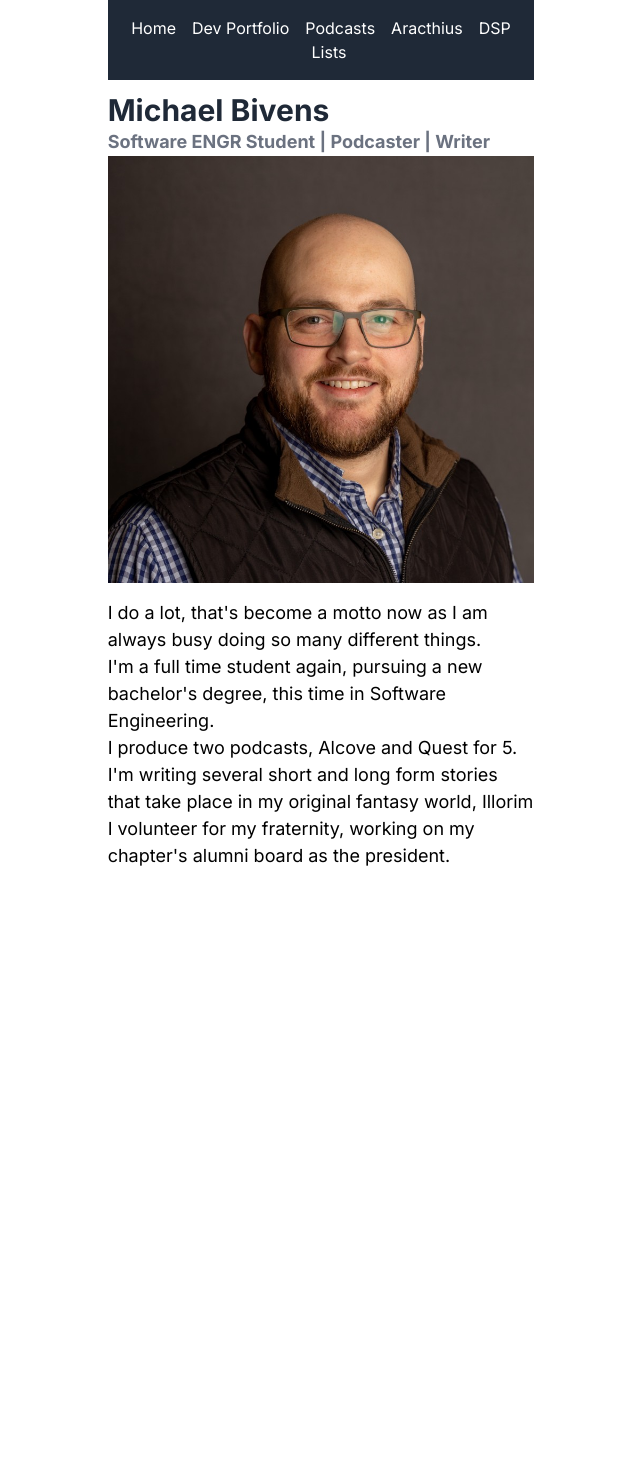
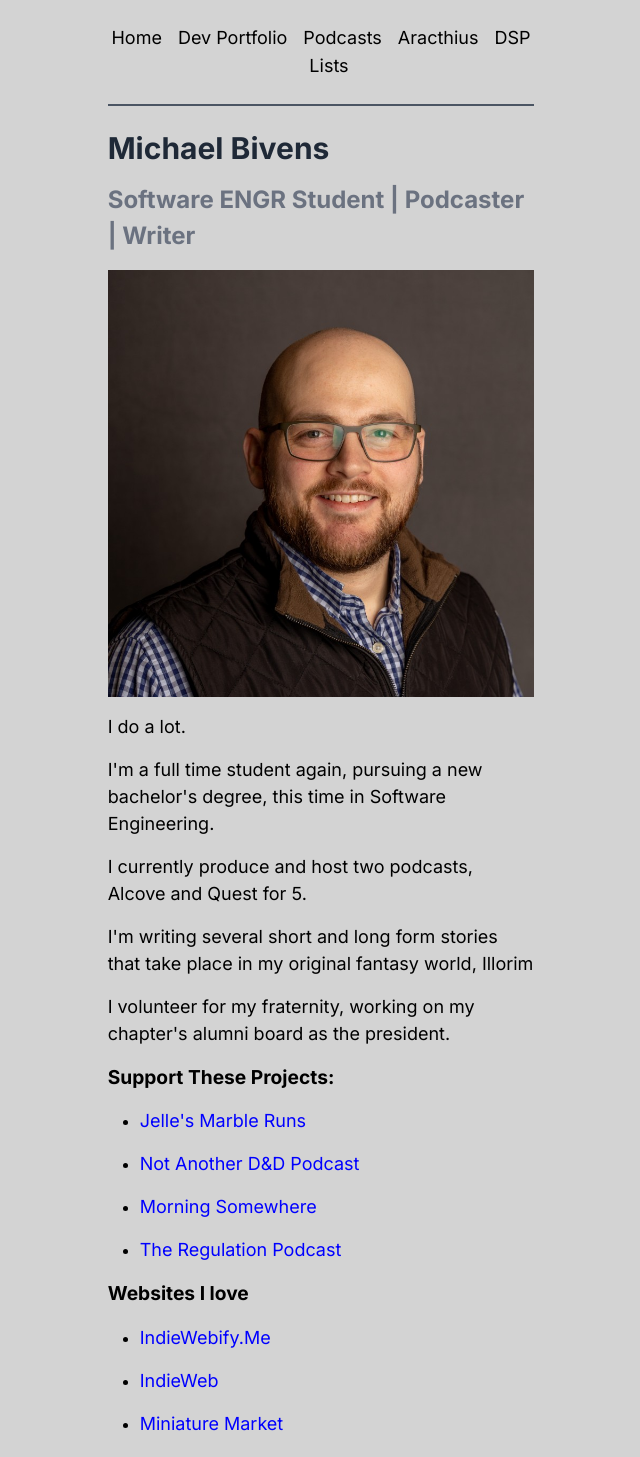
Before and after one commit to MSBivens/personal-website, a Next.js app in the folder personal_site/: page / in a window 1280 px wide. Shown: the top 1457 px of the page, without its empty margins (319-959 px from the left). Before the commit the page ends 901 px from the top, so only its background shows below. Built offline with nearby package versions, Linux system fonts and the light colour scheme.

Commit message:
styling and minor content update

```diff
--- a/personal_site/src/app/components/navbar.js
+++ b/personal_site/src/app/components/navbar.js
@@ -1,40 +1,46 @@
 export default function Navbar() {
   return (
-    <nav className="bg-gray-800">
-      <ul className="flex flex-wrap justify-center space-x-4 py-4">
+    <nav className="py-2 border-b-2 border-gray-600 mb-6">
+      <ul className="flex flex-wrap justify-center space-x-4 py-4 ">
         <li>
-          <a href="/" className="text-white hover:text-gray-300">
+          <a href="/" className="text-black hover:text-green-600 text-lg">
             Home
           </a>
         </li>
         <li>
-          <a href="dev" className="text-white hover:text-gray-300">
+          <a href="dev" className="text-black hover:text-green-600 text-lg">
             Dev Portfolio
           </a>
         </li>
         <li>
-          <a href="podcasts" className="text-white hover:text-gray-300">
+          <a
+            href="podcasts"
+            className="text-black hover:text-green-600 text-lg"
+          >
             Podcasts
           </a>
         </li>
         <li>
-          <a href="aracthius" className="text-white hover:text-gray-300">
+          <a
+            href="aracthius"
+            className="text-black hover:text-green-600 text-lg"
+          >
             Aracthius
           </a>
         </li>
         <li>
-          <a href="dsp" className="text-white hover:text-gray-300">
+          <a href="dsp" className="text-black hover:text-green-600 text-lg">
             DSP
           </a>
         </li>
         <li>
-          <a href="lists" className="text-white hover:text-gray-300">
+          <a href="lists" className="text-black hover:text-green-600 text-lg">
             Lists
           </a>
         </li>
         {/* Future Development */}
         {/* <li>
-          <a href="#" className="text-white hover:text-gray-300">
+          <a href="#" className="text-black hover:text-green-300 text-lg">
             Blog
           </a>
         </li> */}
--- a/personal_site/src/app/globals.css
+++ b/personal_site/src/app/globals.css
@@ -18,36 +18,44 @@
 
 body {
   color: rgb(var(--foreground-rgb));
-  background: white;
-}
-
-body {
-  color: rgb(var(--foreground-rgb));
-  background: white;
+  background: #d3d3d3;
 }
 
 p {
   color: black;
   font-size: large;
+  margin-bottom: 1rem;
 }
 h1 {
   color: black;
   font-size: 2rem;
   font-weight: bold;
+  margin-bottom: 1rem;
 }
 
 h2 {
   color: black;
   font-size: 1.5rem;
   font-weight: bold;
+  margin-bottom: 1rem;
 }
 
 h3 {
   color: black;
   font-size: 1.2rem;
   font-weight: bold;
+  margin-bottom: 1rem;
 }
 
+a {
+  color: blue;
+  font-size: large;
+  text-decoration: none;
+}
+
+a:hover {
+  text-decoration: underline;
+}
 @layer utilities {
   .text-balance {
     text-wrap: balance;
--- a/personal_site/src/app/page.js
+++ b/personal_site/src/app/page.js
@@ -6,19 +6,14 @@ export default function Home() {
   return (
     <div>
       <h1 class="text-3xl font-bold text-gray-800">Michael Bivens</h1>
-      <h3 class="text-lg text-gray-500">
-        Software ENGR Student | Podcaster | Writer
-      </h3>
+      <h2 class="text-gray-500">Software ENGR Student | Podcaster | Writer</h2>
       <Image src={meImage} alt="Profile Image" className="mx-auto mb-4" />
-      <p>
-        I do a lot, that&apos;s become a motto now as I am always busy doing so
-        many different things.
-      </p>
+      <p>I do a lot.</p>
       <p>
         I&apos;m a full time student again, pursuing a new bachelor&apos;s
         degree, this time in Software Engineering.
       </p>
-      <p>I produce two podcasts, Alcove and Quest for 5.</p>
+      <p>I currently produce and host two podcasts, Alcove and Quest for 5.</p>
       <p>
         I&apos;m writing several short and long form stories that take place in
         my original fantasy world, Illorim
@@ -27,6 +22,42 @@ export default function Home() {
         I volunteer for my fraternity, working on my chapter&apos;s alumni board
         as the president.
       </p>
+      <h3>Support These Projects:</h3>
+      <ul class="list-disc" style={{ color: "black", marginLeft: "2em" }}>
+        <li style={{ marginBottom: "1rem" }}>
+          <a href="https://www.patreon.com/jelles">Jelle&apos;s Marble Runs</a>
+        </li>
+        <li style={{ marginBottom: "1rem" }}>
+          <a href="https://www.patreon.com/naddpod">Not Another D&D Podcast</a>
+        </li>
+        <li style={{ marginBottom: "1rem" }}>
+          <a href="https://www.patreon.com/morningsomewhere">
+            Morning Somewhere
+          </a>
+        </li>
+        <li style={{ marginBottom: "1rem" }}>
+          <a href="https://www.patreon.com/TheRegulationPod">
+            The Regulation Podcast
+          </a>
+        </li>
+      </ul>
+      <h3>Websites I love</h3>
+      <ul class="list-disc" style={{ color: "black", marginLeft: "2em" }}>
+        <li style={{ marginBottom: "1rem" }}>
+          <a href="https://indiewebify.me/">IndieWebify.Me</a>
+        </li>
+        <li style={{ marginBottom: "1rem" }}>
+          <a href="https://indieweb.org/">IndieWeb</a>
+        </li>
+        <li style={{ marginBottom: "1rem" }}>
+          <a href="https://www.miniaturemarket.com/">Miniature Market</a>
+        </li>
+        <li style={{ marginBottom: "1rem" }}>
+          <a href="https://iwanttobeavoiceactor.com/your-website/">
+            I Want to Be a Voice Actor!
+          </a>
+        </li>
+      </ul>
     </div>
   );
 }
--- a/personal_site/src/app/podcasts/page.js
+++ b/personal_site/src/app/podcasts/page.js
@@ -25,7 +25,7 @@ export default function Podcasts() {
         seamless=""
         src="https://share.transistor.fm/e/alcove/playlist"
       ></iframe>
-      <h2>Quest for 5</h2>
+      <h2 class="mt-4">Quest for 5</h2>
       <p>
         Join us in the world of Lorcana with Quest for 5. Explore card
         strategies, deck building, discussions, and the latest news. We&apos;re
@@ -40,7 +40,7 @@ export default function Podcasts() {
         seamless=""
         src="https://share.transistor.fm/e/quest-for-5/playlist"
       ></iframe>
-      <h2>5 Questions</h2>
+      <h2 class="mt-4">5 Questions</h2>
       <p>
         5 Questions is the show where I interview activists, lawyers, writers,
         musicians and so many others to reveal the personal stories and lives of
@@ -56,7 +56,7 @@ export default function Podcasts() {
         seamless=""
         src="https://share.transistor.fm/e/5-questions/playlist"
       ></iframe>
-      <h2>Silent Journeys</h2>
+      <h2 class="mt-4">Silent Journeys</h2>
       <p>
         In Silent Journeys, guests have the opportunity to share their own
         journeys with mental health. This project aims to contribute to the
```
